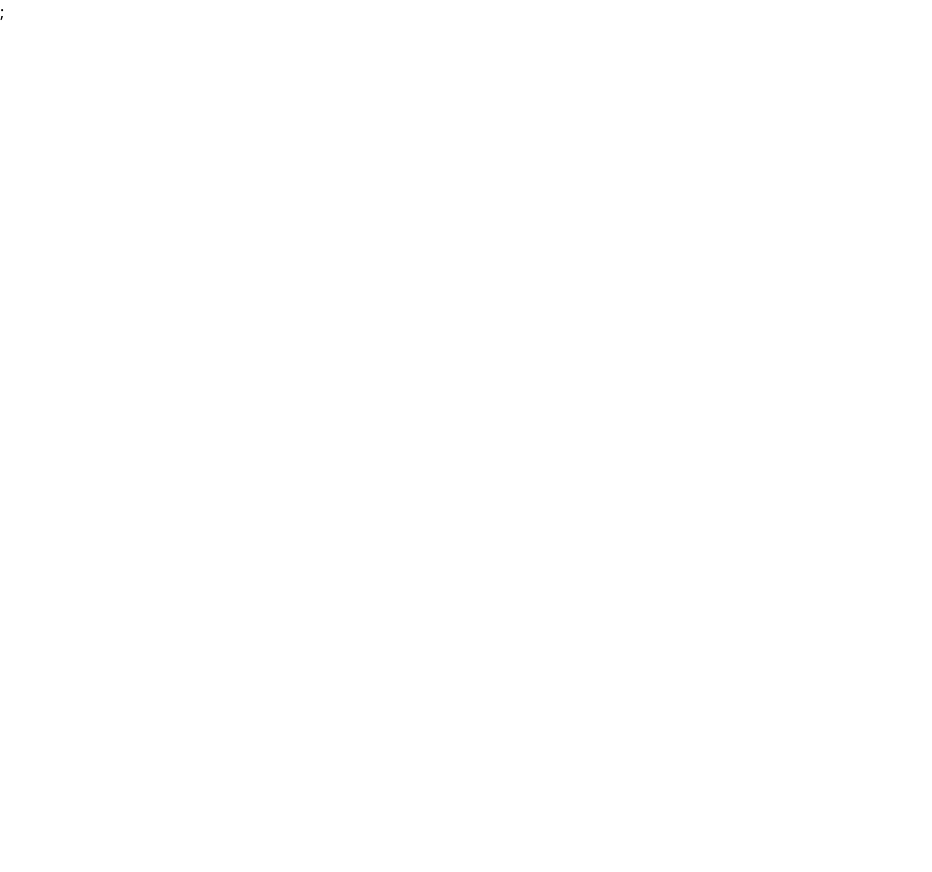
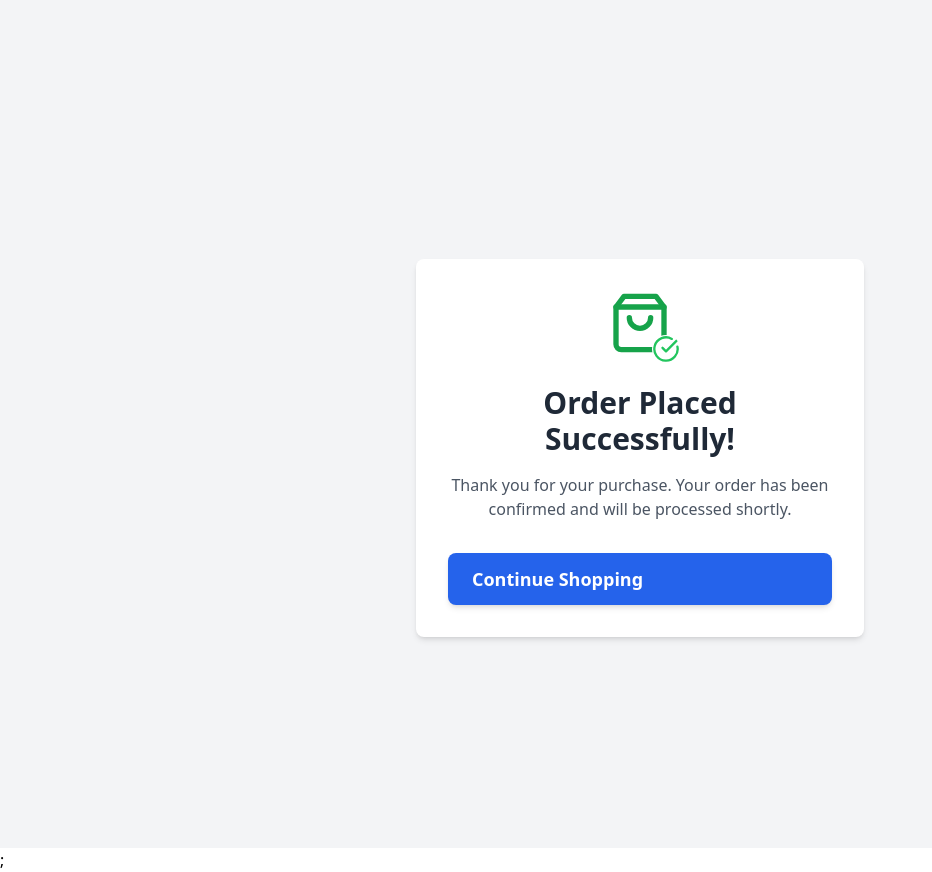
Before and after one commit to VassileiosXristopoulos/simpler-assignment, a React (Vite) app: page /order-success in a window 1280 px wide. Before the commit this address had no page. Shown: the whole page, without its empty margins (0-932 px from the left). Before the commit the page ends 800 px from the top, so only its background shows below. Built offline with nearby package versions, Linux system fonts and the light colour scheme.

Commit message:
introduced order success page

```diff
--- a/src/components/cart/Cart.tsx
+++ b/src/components/cart/Cart.tsx
@@ -2,8 +2,10 @@ import { formatPrice } from 'utilities/currency';
 import { useCart } from './useCart';
 import { Button } from '../buttons/Button';
 import { CartItem } from './CartItem';
+import { useNavigate } from 'react-router-dom';
 
 export function Cart() {
+  const navigate = useNavigate();
   const {
     cartItems,
     selectedDiscount,
@@ -13,14 +15,14 @@ export function Cart() {
     updateCartQuantity,
     removeFromCart,
     applyDiscount,
-    clearCart
+    clearCart,
+    setIsOpen
   } = useCart();
 
-  const handleQuantityChange = (productId: string, value: string) => {
-    const quantity = parseInt(value, 10);
-    if (!isNaN(quantity) && quantity > 0) {
-      updateCartQuantity(productId, quantity);
-    }
+  const handleCheckout = () => {
+    clearCart();
+    setIsOpen(false);
+    navigate('/order-success');
   };
 
   return (
@@ -65,7 +67,7 @@ export function Cart() {
             </div>
 
             <Button
-              onClick={clearCart}
+              onClick={handleCheckout}
               className="w-full mt-4 bg-green-600 text-white px-4 py-2 rounded-md hover:bg-green-700"
             >
               Checkout
--- /dev/null
+++ b/src/pages/OrderSuccess.tsx
@@ -0,0 +1,36 @@
+import { useNavigate } from 'react-router-dom';
+import { ShoppingBag, CheckCircle } from 'lucide-react';
+import { DefaultLayout } from '../layouts/DefaultLayout';
+import { Button } from '../components/buttons/Button';
+
+export default function OrderSuccess() {
+  const navigate = useNavigate();
+
+  return (
+    <DefaultLayout cartVisible={false}>
+      <div className="min-h-screen bg-gray-100 flex items-center justify-center p-4">
+        <div className="bg-white p-8 rounded-lg shadow-md text-center max-w-md w-full">
+          <div className="relative inline-block mx-auto mb-6">
+            <ShoppingBag className="text-green-600" size={64} />
+            <CheckCircle
+              className="absolute -bottom-2 -right-2 text-green-500 bg-white rounded-full"
+              size={28}
+            />
+          </div>
+          <h1 className="text-3xl font-bold text-gray-800 mb-4">
+            Order Placed Successfully!
+          </h1>
+          <p className="text-gray-600 mb-8">
+            Thank you for your purchase. Your order has been confirmed and will be processed shortly.
+          </p>
+          <Button
+            onClick={() => navigate('/shop')}
+            className="w-full bg-blue-600 text-white px-6 py-3 rounded-lg text-lg font-semibold hover:bg-blue-700 transition-colors shadow-md hover:shadow-lg"
+          >
+            Continue Shopping
+          </Button>
+        </div>
+      </div>
+    </DefaultLayout>
+  );
+}
--- a/src/router/pages.tsx
+++ b/src/router/pages.tsx
@@ -3,6 +3,7 @@ import { RouterType } from 'types';
 
 const Home = lazy(() => import('../pages/Home'));
 const Shop = lazy(() => import('../pages/Shop'));
+const OrderSuccess = lazy(() => import('../pages/OrderSuccess'));
 
 const pagesData: RouterType[] = [
   {
@@ -15,6 +16,11 @@ const pagesData: RouterType[] = [
     element: <Shop />,
     title: 'Shop',
   },
+  {
+    path: 'order-success',
+    element: <OrderSuccess />,
+    title: 'Order Success',
+  }
 ];
 
 export default pagesData;
```
